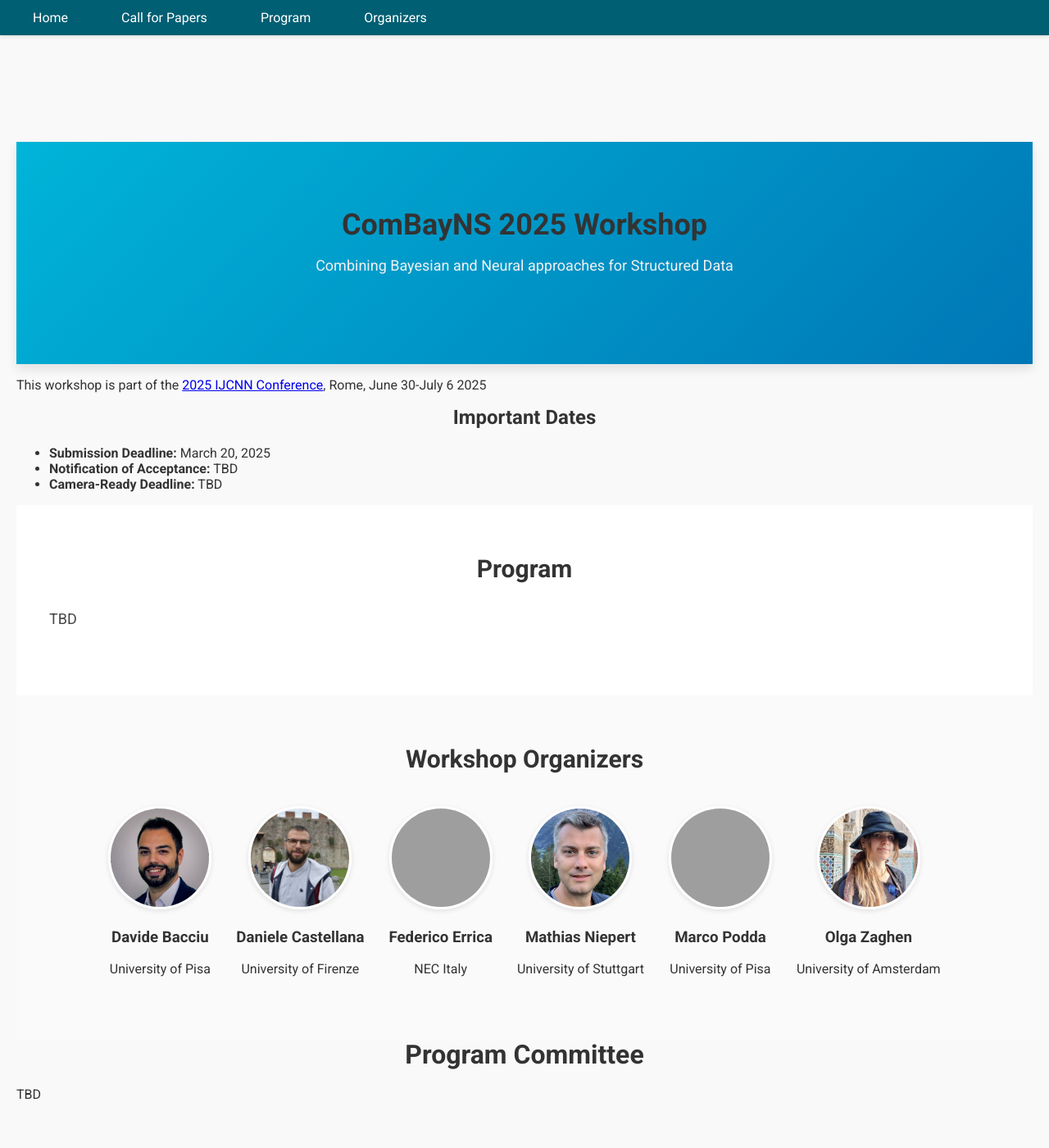
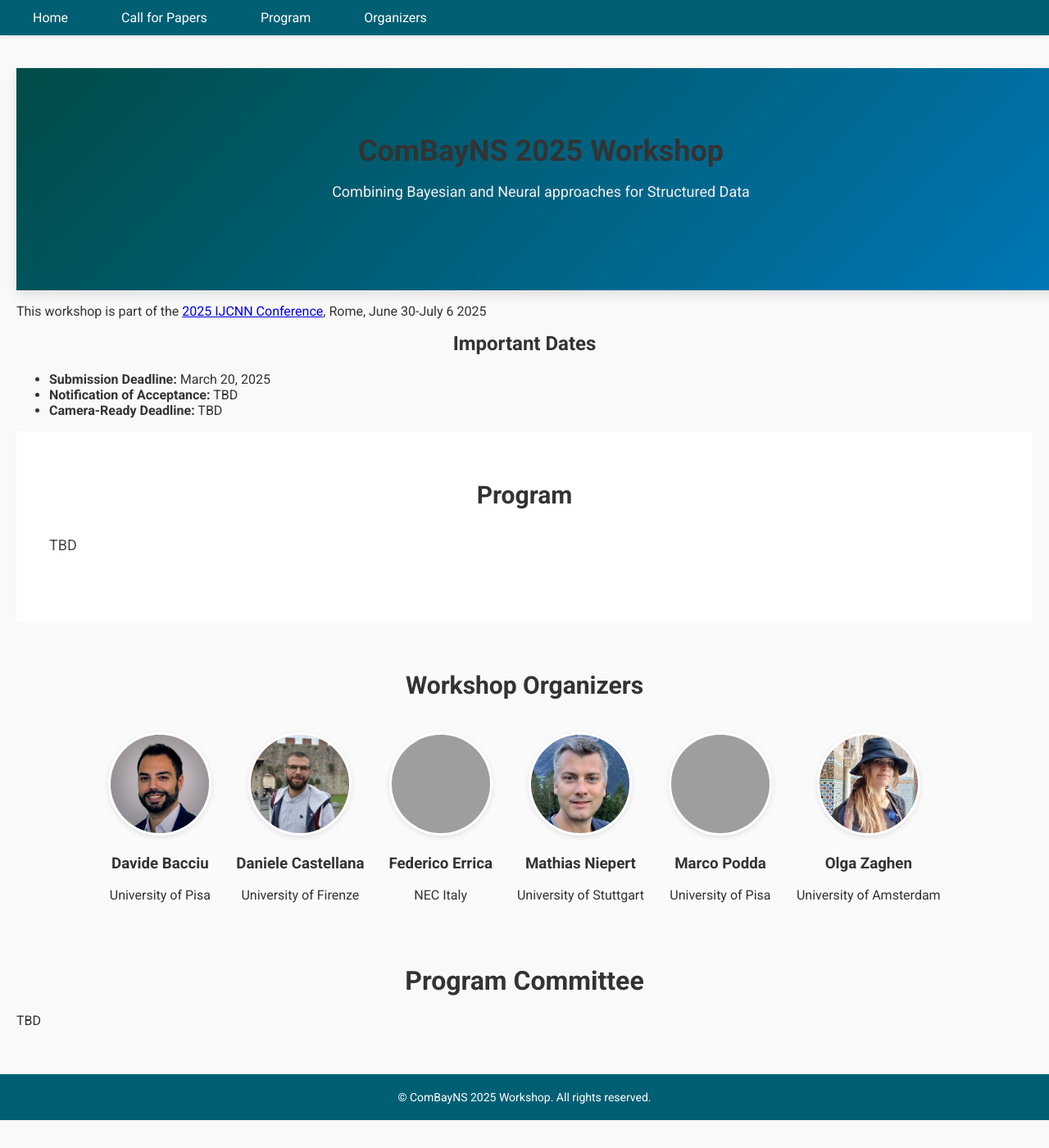
Before and after one commit to combayns2025/combayns2025.github.io, a Jekyll site: the page built from index.md, in a window 1280 px wide and 1400 px high. Shown: the whole window at 82% size. Built offline with Jekyll 4.4.1, drawn with Linux system fonts in a browser that asks for light colours; grey boxes are pictures that could not be loaded.

Commit message:
Update style.css

```diff
--- a/assets/css/style.css
+++ b/assets/css/style.css
@@ -103,16 +103,17 @@
 /* Main Content Styling */
 main {
   padding: 40px 20px;
-  margin-top: 20px;
+  margin-top: 0; /* Removed the top margin to attach directly to navbar */
 }
 
 .hero {
   text-align: center;
   padding: 80px 20px;
-  background: linear-gradient(135deg, #00b4d8, #0077b6); /* Gradient for the hero section */
+  background: linear-gradient(135deg, #004c47, #0077b6); /* Gradient more similar to navbar colors */
   color: white;
-  margin-top: 70px;
+  margin-top: 0; /* Removed margin-top to eliminate the gap between navbar and hero */
   box-shadow: 0 6px 12px rgba(0, 0, 0, 0.1);
+  width: 100%;
 }
 
 .hero h1 {
```
